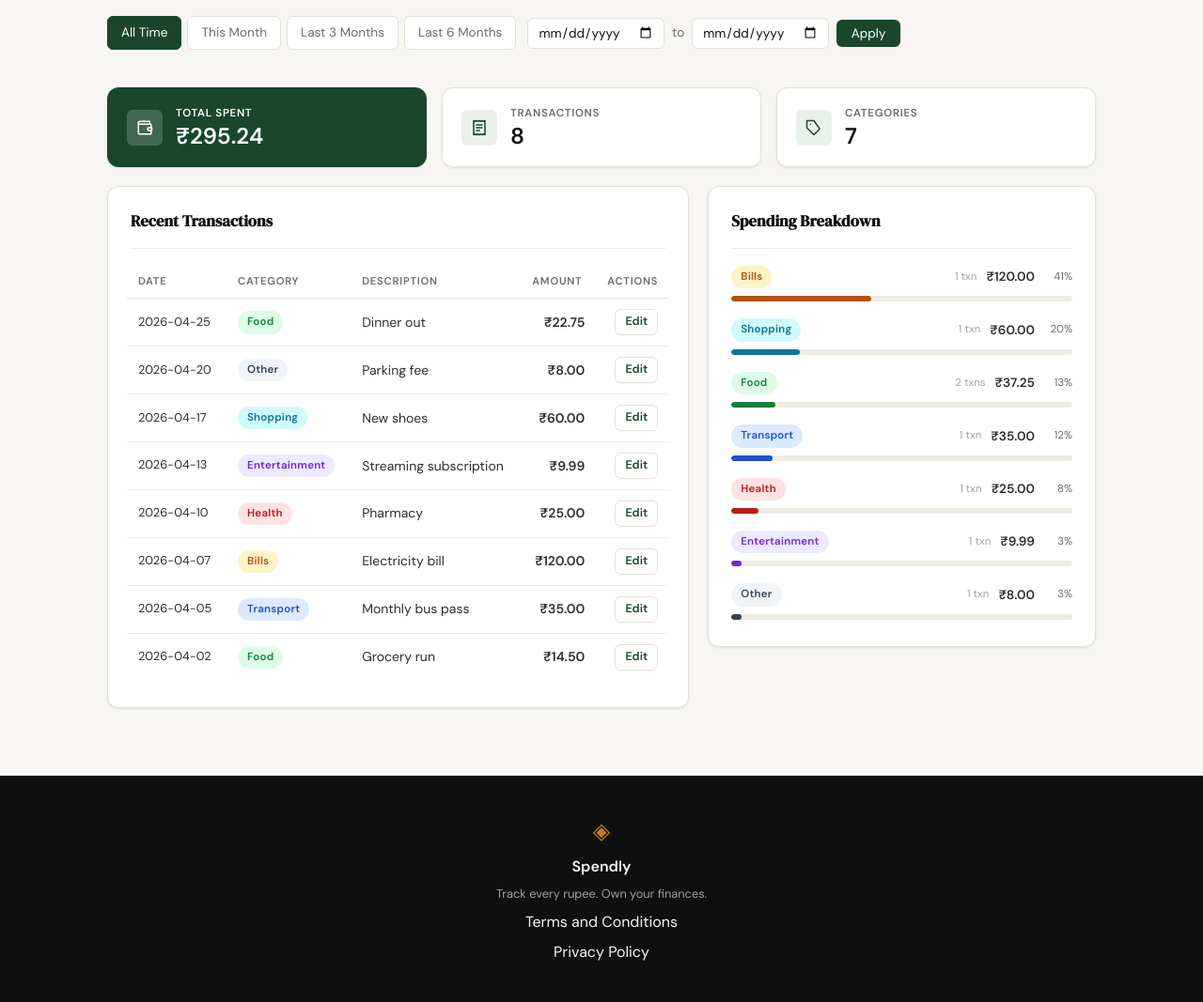
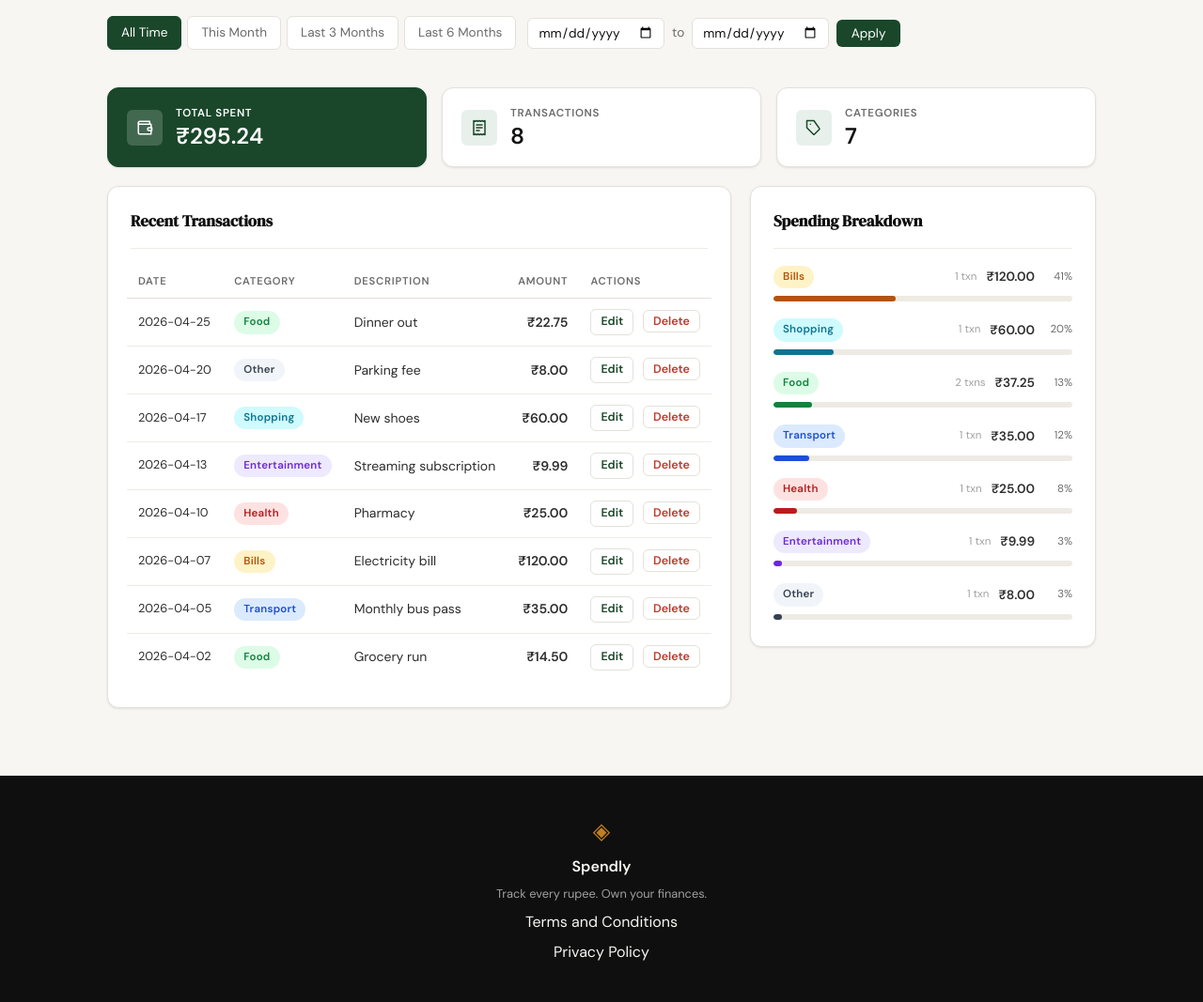
Before and after one commit to kshtu94/spendly, a Flask app: page /profile in a window 1280 px wide. Shown: the part 218-1285 px from the top of the page at 94% size. Run offline with Flask 3, Linux system fonts and the light colour scheme; the visitor is signed in with stand-in values (Sample User, id 1); data comes from the database, SQL or seed files in the repository.

Commit message:
feat: add delete expense button with confirmation dialog (#8)
* Plugins.txt file added over inside .gitignore

* feat: add delete expense button with confirmation dialog

```diff
--- a/app.py
+++ b/app.py
@@ -6,7 +6,7 @@ from database.db import get_db, init_db, seed_db
 from database.queries import (
     get_recent_transactions, get_summary_stats, get_category_breakdown,
     get_preset_dates, detect_preset, insert_expense,
-    get_expense_by_id, update_expense,
+    get_expense_by_id, update_expense, delete_expense,
 )
 
 app = Flask(__name__)
@@ -326,9 +326,18 @@ def edit_expense(id):
     return redirect(url_for("profile"))
 
 
-@app.route("/expenses/<int:id>/delete")
-def delete_expense(id):
-    return "Delete expense — coming in Step 9"
+@app.route("/expenses/<int:id>/delete", methods=["POST"])
+def delete_expense_route(id):
+    if not session.get("user_id"):
+        return redirect(url_for("login"))
+
+    expense = get_expense_by_id(id, session["user_id"])
+    if not expense:
+        abort(404)
+
+    delete_expense(id, session["user_id"])
+    flash("Expense deleted.")
+    return redirect(url_for("profile"))
 
 
 if __name__ == "__main__":
--- a/database/queries.py
+++ b/database/queries.py
@@ -128,3 +128,14 @@ def update_expense(expense_id, user_id, amount, category, date, description=None
     )
     db.commit()
     db.close()
+
+
+def delete_expense(expense_id, user_id):
+    """Delete an expense row scoped to id and user_id. No-op if not owned/found."""
+    db = get_db()
+    db.execute(
+        "DELETE FROM expenses WHERE id = ? AND user_id = ?",
+        (expense_id, user_id),
+    )
+    db.commit()
+    db.close()
--- a/static/css/style.css
+++ b/static/css/style.css
@@ -1064,6 +1064,27 @@ a { color: inherit; text-decoration: none; }
     border-color: var(--accent);
 }
 
+.pf-txn-delete-form { display: inline-block; margin-left: 6px; }
+
+.pf-txn-delete {
+    display: inline-flex;
+    align-items: center;
+    padding: 3px 10px;
+    font-size: 0.78rem;
+    font-weight: 600;
+    color: var(--danger);
+    background: transparent;
+    border: 1px solid var(--border);
+    border-radius: var(--radius-sm);
+    font-family: var(--font-body);
+    cursor: pointer;
+}
+
+.pf-txn-delete:hover {
+    background: var(--danger-light);
+    border-color: var(--danger);
+}
+
 /* ── Empty state ── */
 .pf-empty {
     background: var(--paper-card);
--- a/templates/profile.html
+++ b/templates/profile.html
@@ -157,6 +157,11 @@
               <td class="pf-txn-amt">₹{{ "%.2f"|format(t.amount) }}</td>
               <td class="pf-txn-actions">
                 <a href="{{ url_for('edit_expense', id=t.id) }}" class="pf-txn-edit">Edit</a>
+                <form method="POST" action="{{ url_for('delete_expense_route', id=t.id) }}"
+                      class="pf-txn-delete-form"
+                      onsubmit="return confirm('Delete this expense? This cannot be undone.')">
+                  <button type="submit" class="pf-txn-delete">Delete</button>
+                </form>
               </td>
             </tr>
             {% endfor %}
```
Also changed, not shown: tests/test_delete_expense.py (added, +208 -0 lines), .claude/specs/09-delete-expense.md (added), 1 other file.
